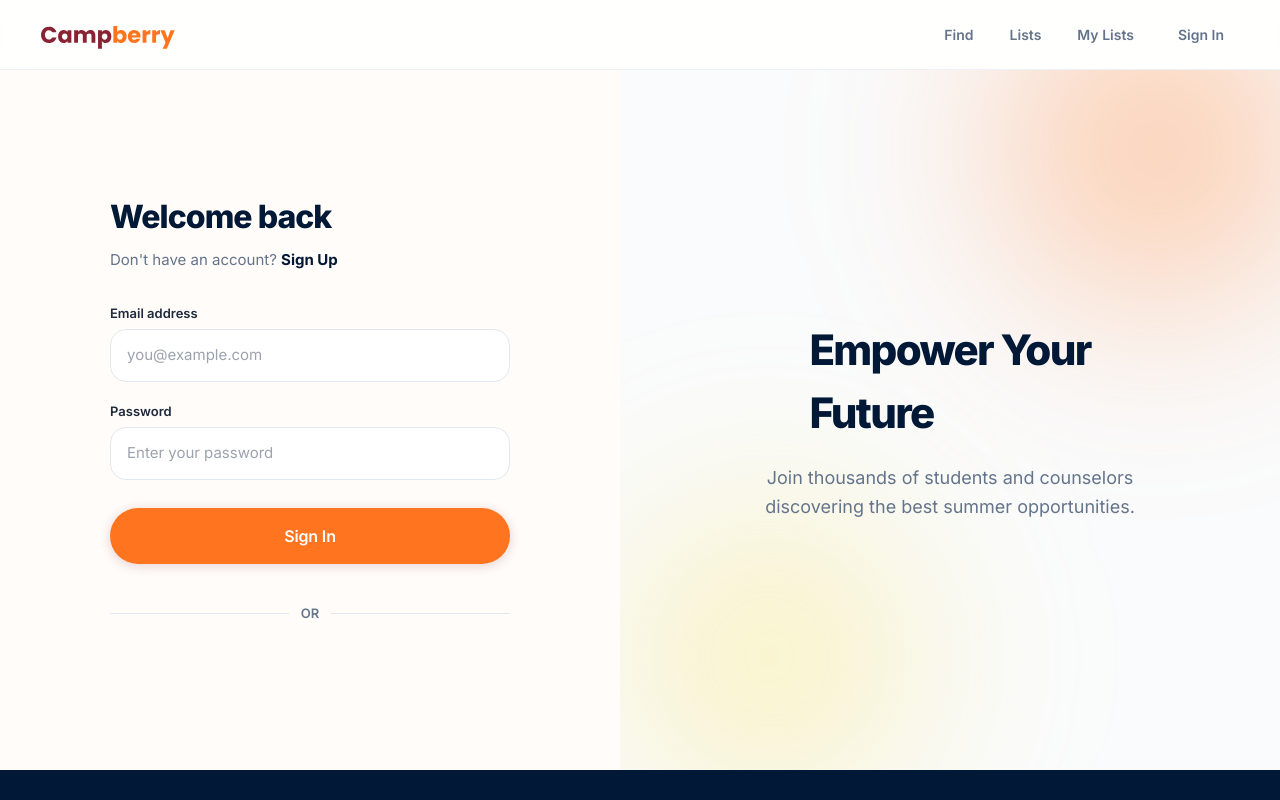
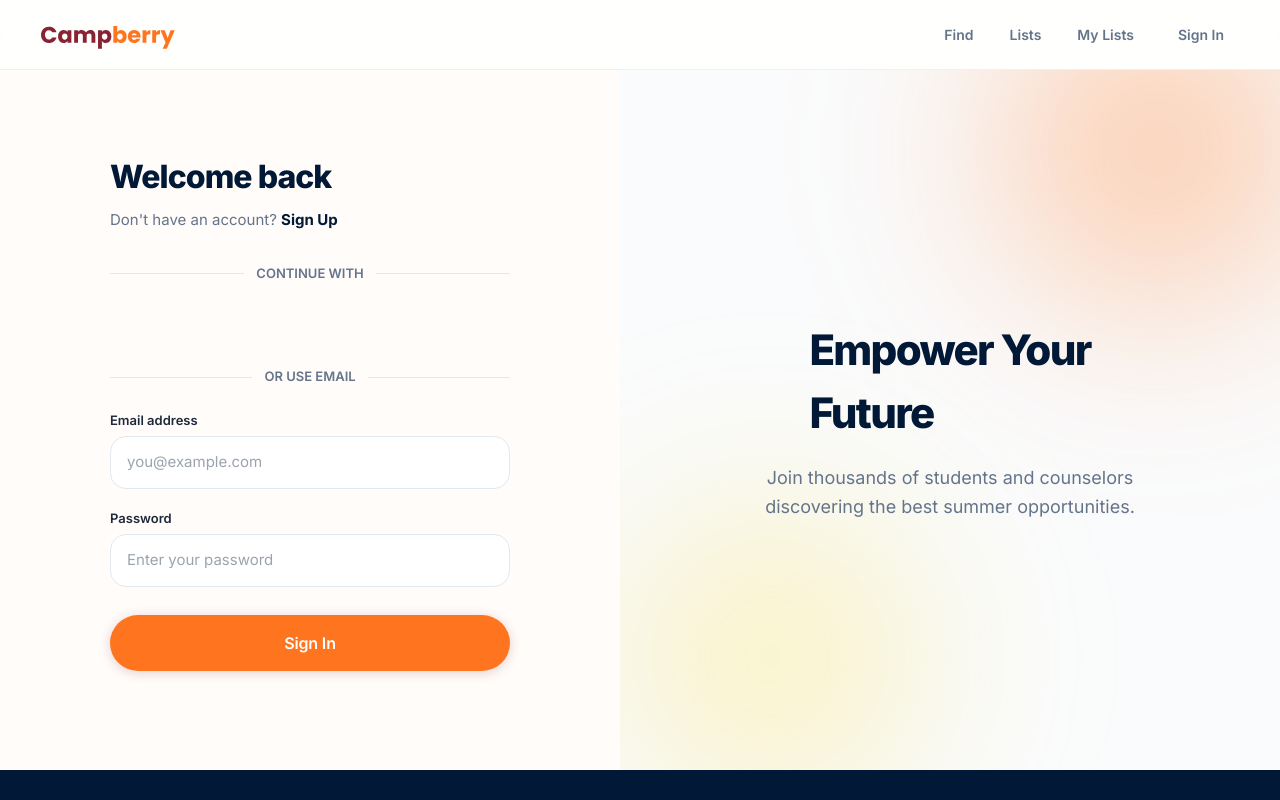
Before and after one commit to Theysua/campberry_proj, a React (Vite) app in the folder campberry_frontend/: page /#/auth in a window 1280 px wide. Shown: the top 800 px of the page. Built offline with nearby package versions, Linux system fonts and the light colour scheme; no server answers; sample sign-in values are in the browser's storage.

Commit message:
Move Google sign-in above email form

```diff
--- a/campberry_frontend/src/pages/Auth.jsx
+++ b/campberry_frontend/src/pages/Auth.jsx
@@ -137,6 +137,22 @@ export default function Auth() {
 
             {error && <div style={{ color: 'red', marginBottom: '16px', fontSize: '14px' }}>{error}</div>}
 
+            {isLogin && googleClientId && !isDemoMode && (
+              <>
+                <div style={{ display: 'flex', alignItems: 'center', margin: '0 0 20px 0' }}>
+                  <div style={{ flex: '1', height: '1px', background: 'var(--border)' }}></div>
+                  <span style={{ padding: '0 12px', fontSize: '13px', color: 'var(--text-secondary)', fontWeight: '600' }}>CONTINUE WITH</span>
+                  <div style={{ flex: '1', height: '1px', background: 'var(--border)' }}></div>
+                </div>
+                <div ref={googleButtonRef} style={{ display: 'flex', justifyContent: 'center', marginBottom: '20px', minHeight: '44px' }} />
+                <div style={{ display: 'flex', alignItems: 'center', margin: '0 0 24px 0' }}>
+                  <div style={{ flex: '1', height: '1px', background: 'var(--border)' }}></div>
+                  <span style={{ padding: '0 12px', fontSize: '13px', color: 'var(--text-secondary)', fontWeight: '600' }}>OR USE EMAIL</span>
+                  <div style={{ flex: '1', height: '1px', background: 'var(--border)' }}></div>
+                </div>
+              </>
+            )}
+
             <form onSubmit={handleSubmit}>
               {!isLogin && (
                 <div style={{ marginBottom: '20px' }}>
@@ -157,16 +173,6 @@ export default function Auth() {
               <button type="submit" className="btn" style={{ width: '100%', padding: '16px', fontSize: '16px', justifyContent: 'center', marginBottom: '16px' }}>
                 {isLogin ? 'Sign In' : 'Sign Up'}
               </button>
-              {isLogin && googleClientId && !isDemoMode && (
-                <>
-                  <div style={{ display: 'flex', alignItems: 'center', margin: '24px 0' }}>
-                    <div style={{ flex: '1', height: '1px', background: 'var(--border)' }}></div>
-                    <span style={{ padding: '0 12px', fontSize: '13px', color: 'var(--text-secondary)', fontWeight: '600' }}>OR</span>
-                    <div style={{ flex: '1', height: '1px', background: 'var(--border)' }}></div>
-                  </div>
-                  <div ref={googleButtonRef} style={{ display: 'flex', justifyContent: 'center' }} />
-                </>
-              )}
             </form>
           </div>
         </div>
```
